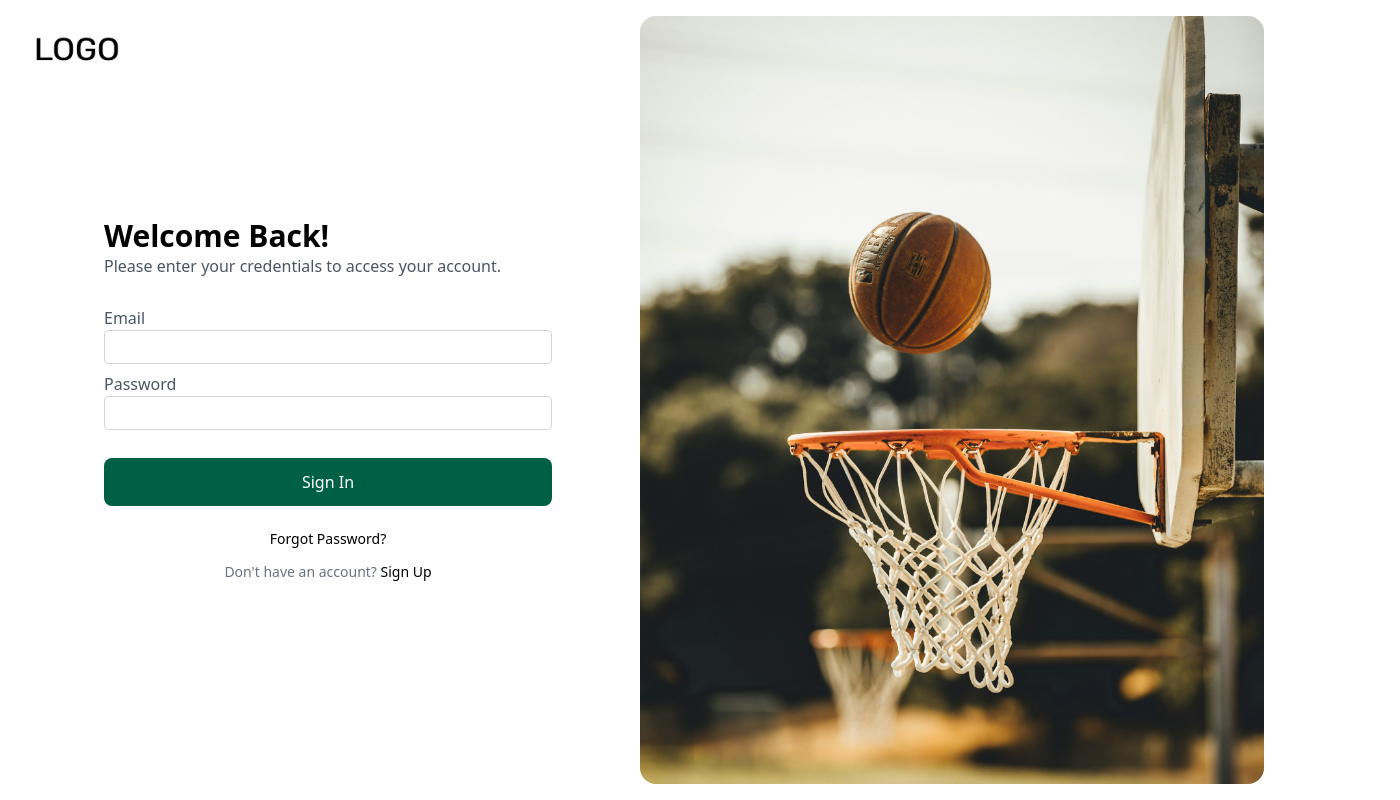
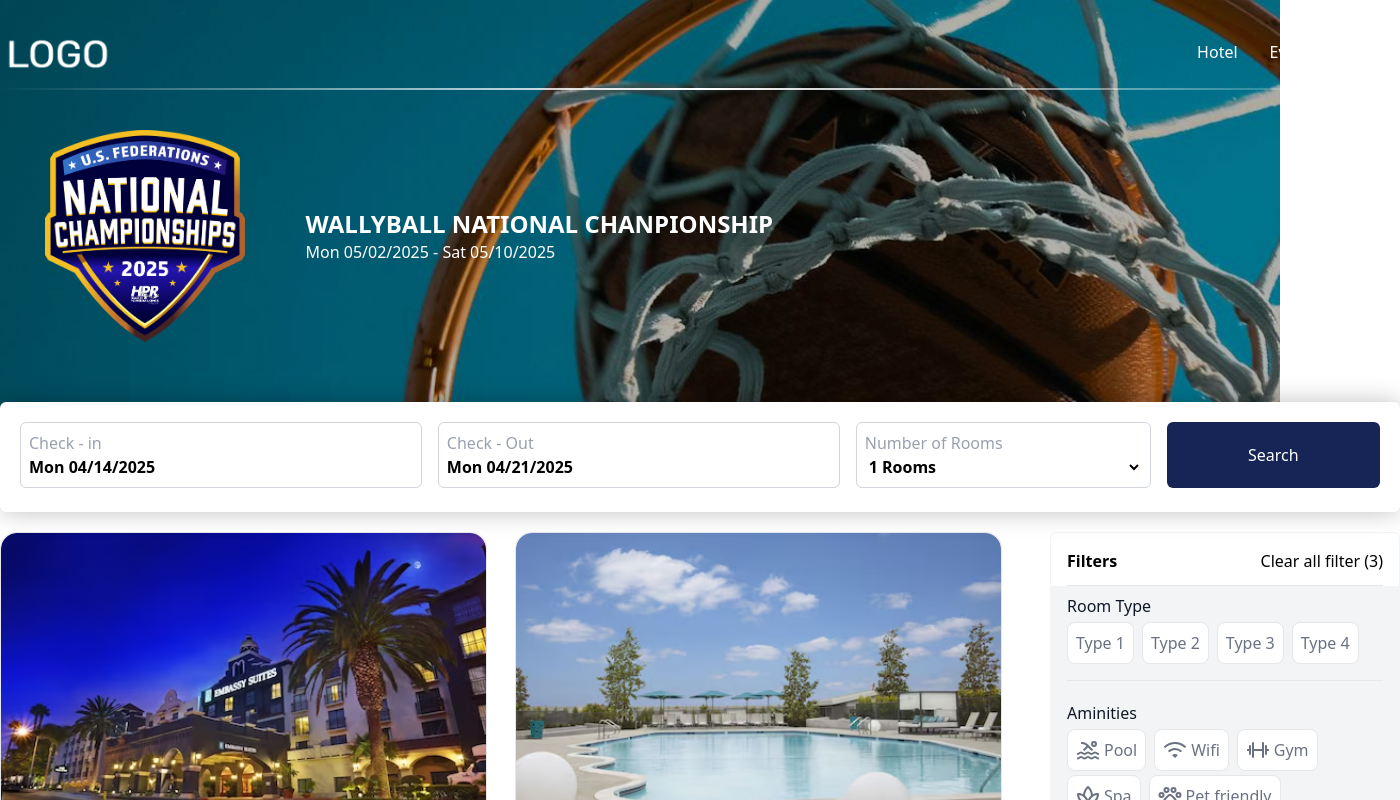
Before and after one commit to Darshangohel/T2C, a React (Vite) app: page / in a window 1280 px wide. Shown: the top 800 px of the page, 1400 px wide, since content can reach past the window. Built offline with nearby package versions, Linux system fonts and the light colour scheme.

Commit message:
temp fix for privew

```diff
--- a/src/main.tsx
+++ b/src/main.tsx
@@ -9,8 +9,8 @@
   <React.StrictMode>
     <BrowserRouter>
       <Routes>
-        <Route path="/" element={<Login />} />
-        <Route path="/dashboard" element={<Home />} />
+        {/* <Route path="/" element={<Login />} /> */}
+        <Route path="/" element={<Home />} />
         <Route path="/login" element={<Login />} />
       </Routes>
     </BrowserRouter>
```
